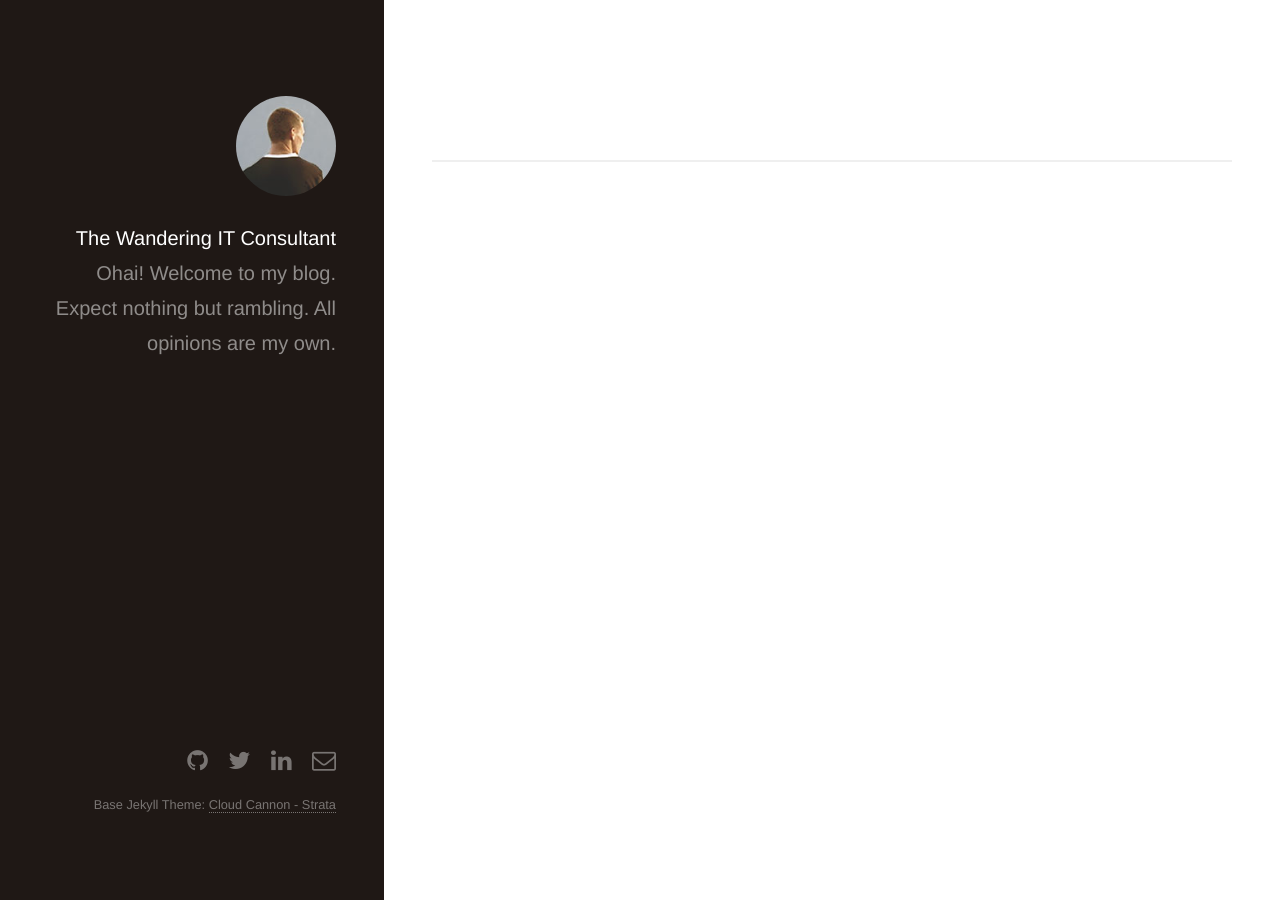
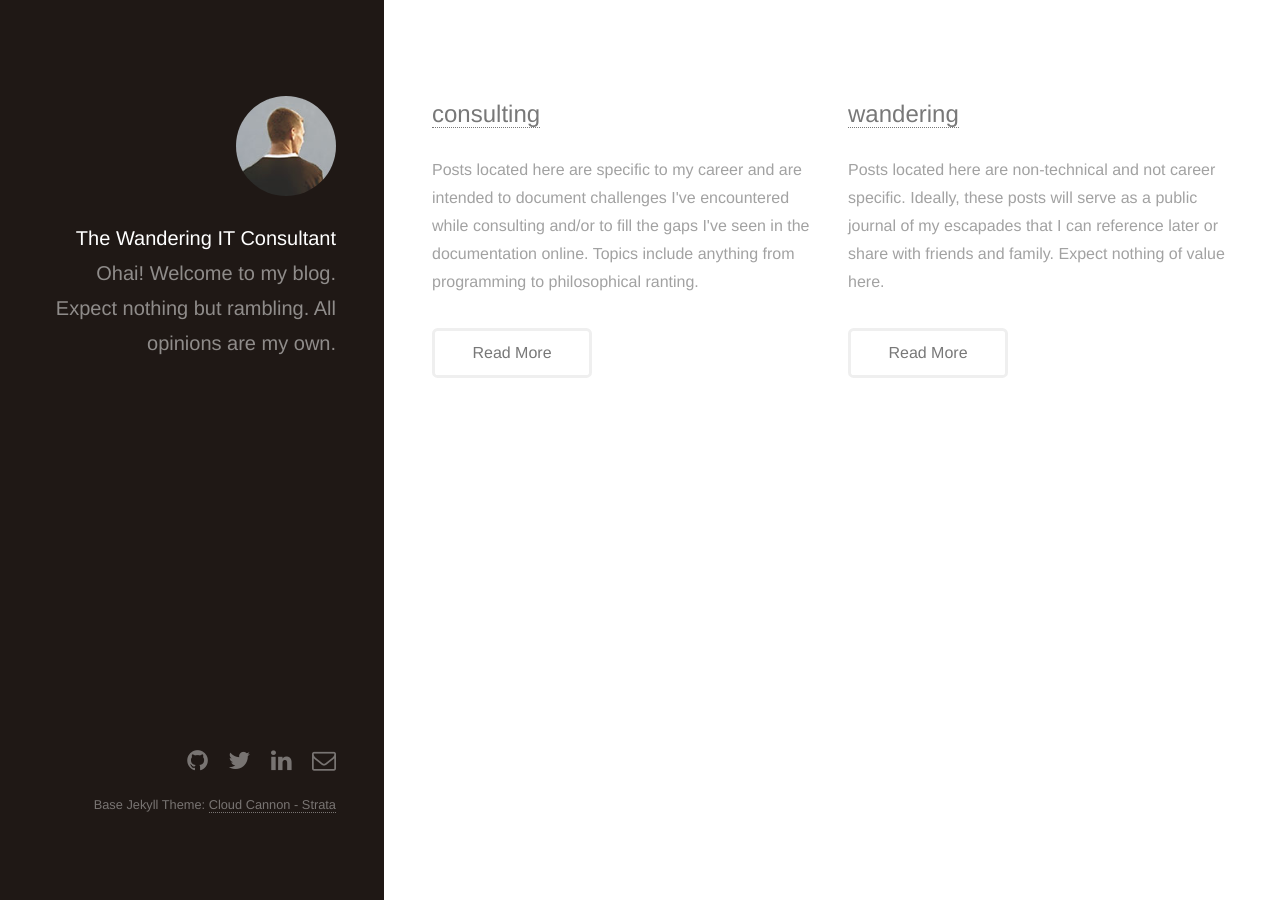
Before and after one commit to biox/jerryaldrichiii.github.io, a Jekyll site: the page built from index.html, in a window 1280 px wide. Built offline with Jekyll 4.4.1, drawn with Linux system fonts in a browser that asks for light colours; nearby versions of some CDN libraries; library files that are not in the unit come from our copies.

Commit message:
Split blog into categories and add test posts

```diff
--- /dev/null
+++ b/categories/consulting.html
@@ -0,0 +1,25 @@
+---
+layout: default
+category: consulting
+description: >
+  Posts located here are specific to my career and are intended to document challenges I've encountered while consulting and/or to fill the gaps I've seen in the documentation online. Topics include anything from programming to philosophical ranting.
+---
+
+<div id="main">
+  {% assign posts = site.posts | where:'category', 'consulting'%}
+  <div class="row">
+    {% for post in posts %}
+      <article class="{% cycle '6u', '6u$' %} 12u(small)">
+         <header>
+          <h3><a href="{{ post.url }}">{{ post.title }}</a></h3></caption>
+        </header>
+        <section>
+          <p><strong>{{ post.summary }}</strong></p>
+        </section>
+        <footer>
+          <p>{{ post.date }}</p>
+        </footer>
+     </article>
+    {% endfor %}
+   </div>
+</div>
--- /dev/null
+++ b/categories/wandering.html
@@ -0,0 +1,25 @@
+---
+layout: default
+category: wandering
+description: >
+  Posts located here are non-technical and not career specific. Ideally, these posts will serve as a public journal of my escapades that I can reference later or share with friends and family. Expect nothing of value here.
+---
+
+<div id="main">
+  {% assign posts = site.posts | where:'category', 'wandering'%}
+  <div class="row">
+    {% for post in posts %}
+      <article class="{% cycle '6u', '6u$' %} 12u(small)">
+         <header>
+          <h3><a href="{{ post.url }}">{{ post.title }}</a></h3></caption>
+        </header>
+        <section>
+          <p><strong>{{ post.summary }}</strong></p>
+        </section>
+        <footer>
+          <p>{{ post.date }}</p>
+        </footer>
+     </article>
+    {% endfor %}
+   </div>
+</div>
--- a/index.html
+++ b/index.html
@@ -3,35 +3,23 @@ layout: default
 ---
 
 <div id="main">
-  <section>
-    {% for post in site.posts limit:1 %}
-      <header class="major">
-        <h2>{{ post.title }}</h2>
-          <p class="post-meta">{{ post.date | date: "%b %-d, %Y" }}{% if post.author %} • {{ post.author }}{% endif %}{% if page.meta %} • {{ page.meta }}{% endif %}</p>
-          </header>
-
-          <section>
-            {{ post.content }}
-          </section>
-    {% endfor %}
-  </section>
-  <section>
-    <div class="row">
-      {% for post in site.posts offset:1 %}
+  <div class="row">
+    {% for page in site.pages offset=1 %}
+      {% if page.category %}
         <article class="{% cycle '6u', '6u$' %} 12u(small)">
           <header>
-            <h2><a href="{{ post.url }}">{{ post.title }}</a></h2>
+            <h2><a href="{{ page.url }}">{{ page.category }}</a></h2>
           </header>
           <section>
-            {{ post.excerpt }}
+            <p>{{ page.description }}</p>
           </section>
           <footer>
             <ul class="actions">
-              <li><a href="{{ post.url }}" class="button">Read More</a></li>
+              <li><a href="{{ page.url }}" class="button">Read More</a></li>
             </ul>
           </footer>
         </article>
-      {% endfor %}
-    </div>
-  </section>
+      {% endif %}
+    {% endfor %}
+  </div>
 </div>
```
Also changed, not shown: _layouts/post.html (+0 -36 lines), _posts/2016-09-05-consulting-test.md (added, +19 -0 lines), _posts/2016-09-05-wandering-test.md (added, +19 -0 lines).
